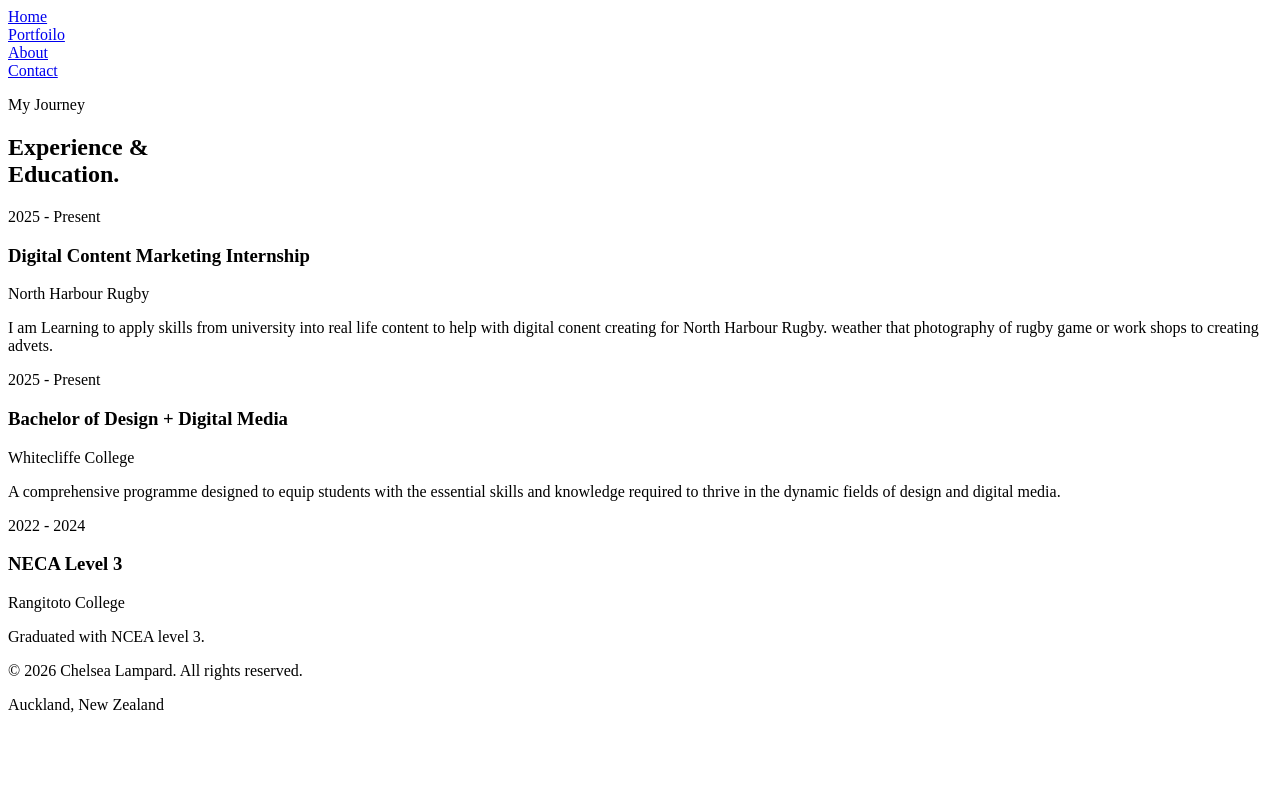
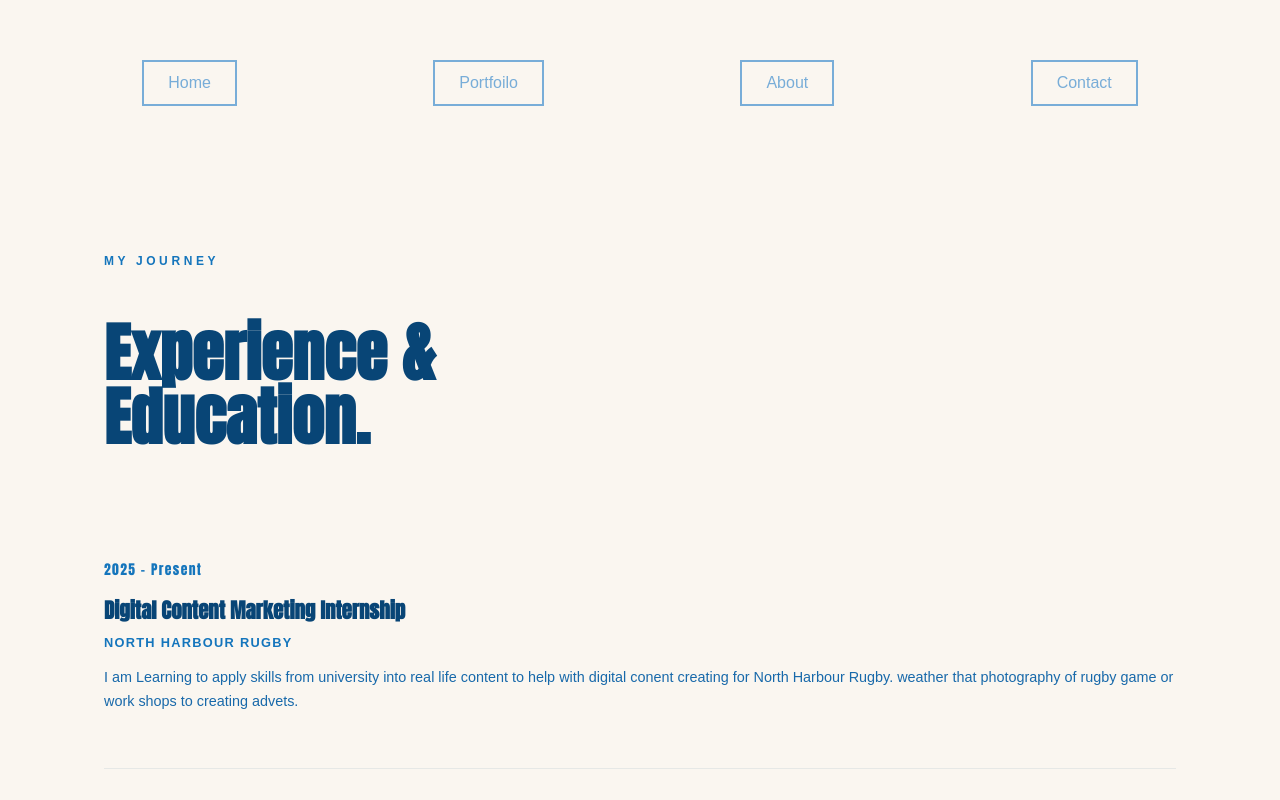
Before and after one commit to Chelsea120/MyPortfolio, a plain HTML site: page about.html in a window 1280 px wide. Shown: the top 800 px of the page. Drawn offline with Linux system fonts and the light colour scheme; the site is published under a folder, as on GitHub Pages, so addresses that start at the root find nothing.

Commit message:
Update about.html

```diff
--- a/about.html
+++ b/about.html
@@ -5,7 +5,7 @@
     <link rel="preconnect" href="https://fonts.googleapis.com">
     <link rel="preconnect" href="https://fonts.gstatic.com" crossorigin>
     <link href="https://fonts.googleapis.com/css2?family=Anton&display=swap" rel="stylesheet">
-    <link rel="stylesheet" href="/CSS/style.css">
+    <link rel="stylesheet" href="CSS/style.css">
     <meta name="viewport" content="width=device-width, initial-scale=1.0">
     <title>Chelsea's Portfilo</title>
   </head>
@@ -13,10 +13,10 @@
   <body>
     <main>
      <div class="menu">
-      <div> <a href="/index.html"> Home </a> </div>
-      <div> <a href="/portofoilo.html"> Portfoilo </a> </div>
-      <div> <a href="/about.html"> About </a> </div>
-      <div> <a href="/contact.html"> Contact </a> </div>
+      <div> <a href="index.html"> Home </a> </div>
+      <div> <a href="portofoilo.html"> Portfoilo </a> </div>
+      <div> <a href="about.html"> About </a> </div>
+      <div> <a href="contact.html"> Contact </a> </div>
      </div>
 
 
@@ -53,7 +53,7 @@
 
 
 
-    <script src="/JS/Scripts.js"></script>
+    <script src="JS/Scripts.js"></script>
 
 
     </main>
```
